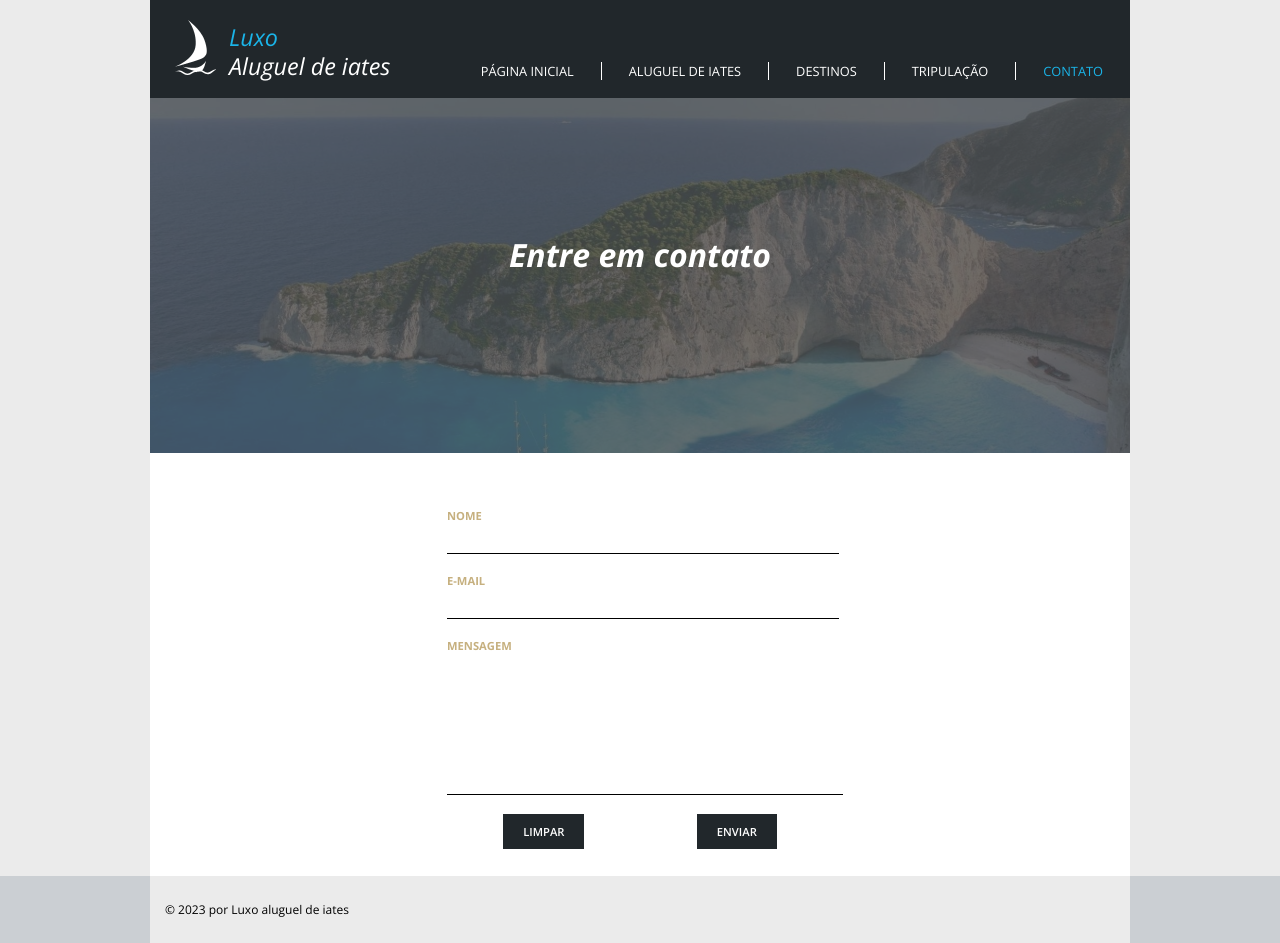
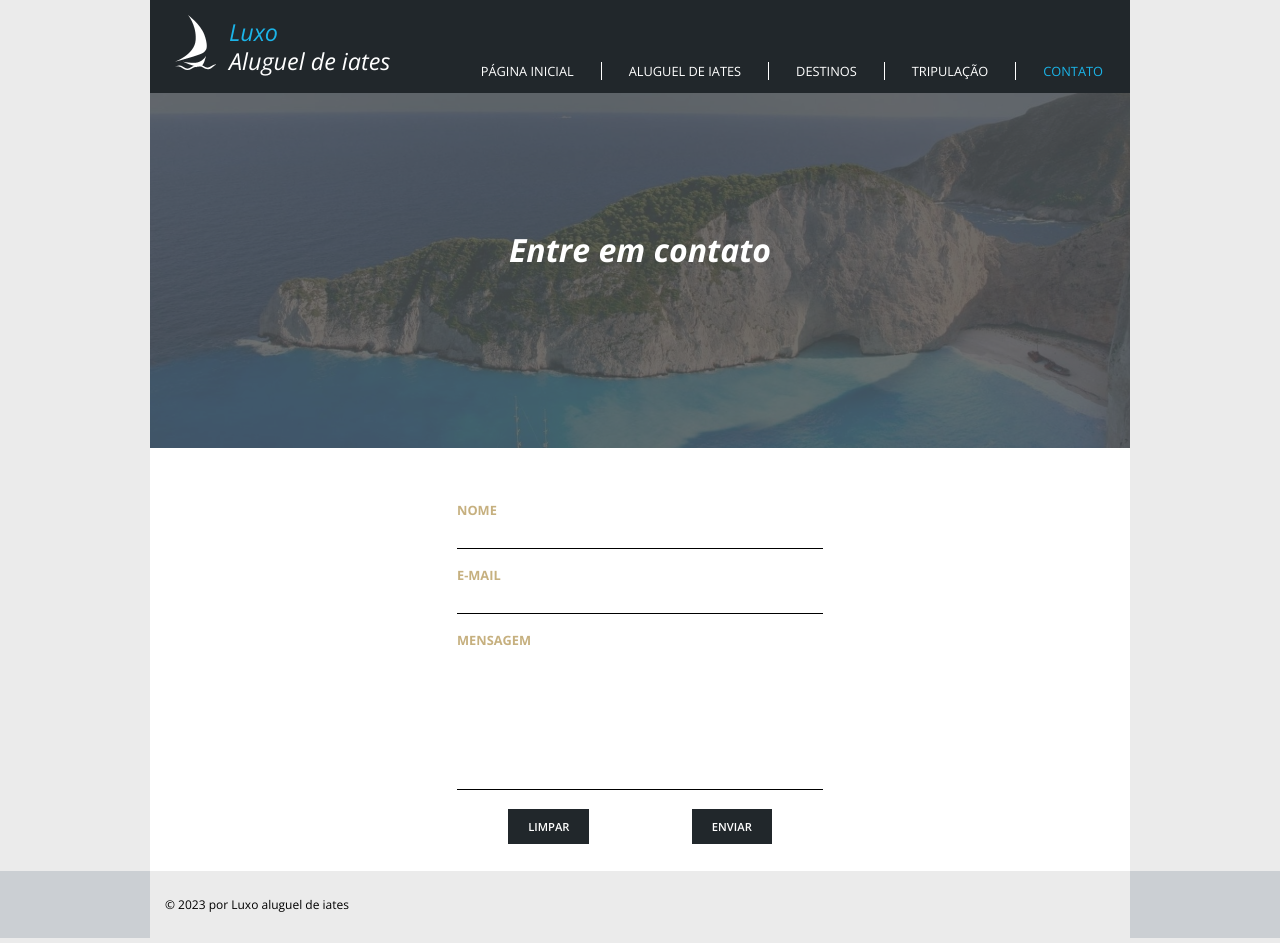
Before and after one commit to banaclara/projeto-luxo-iates, a plain HTML site: page contato.html in a window 1280 px wide. Drawn offline with nearby package versions, Linux system fonts and the light colour scheme.

Commit message:
edit css

```diff
--- a/css/default.css
+++ b/css/default.css
@@ -19,12 +19,11 @@
 * {
     margin: 0;
     padding: 0;
+    box-sizing: border-box;
 }
 
 body {
     background-color: var(--background);
-    height: auto;
-    margin: 0 auto;
     font-family: var(--pagefont);
 }
 
@@ -78,7 +77,7 @@ header {
     flex-direction: column;
 }
 
-/* menu navegação */
+/* menu */
 
 .navmenu {
     margin-top: 62px;
@@ -112,7 +111,7 @@ header {
 
 main {
     background-color: white;
-    padding-top: 98px;
+    padding-top: 93px;
 }
 
 .bgtitle {
@@ -141,8 +140,8 @@ main {
 .box {
     position: relative;
     background-color: var(--box);
-    min-width: 360px;
-    height: 160px;
+    min-width: 420px;
+    height: 225px;
     top: 210px;
     left: -461px;
     padding: 25px 45px 40px 20px;
@@ -310,14 +309,14 @@ form div {
 }
 
 form label {
-    font: normal 700 0.7em var(--pagefont);
+    font: normal 700 0.8em var(--pagefont);
     color: var(--ocher);
     cursor: text;
     text-transform: uppercase;
 }
 
 #nome, #email {
-    width: 99%;
+    width: 100%;
     padding: 5px;
     outline: 0;
     border: 0;
```
